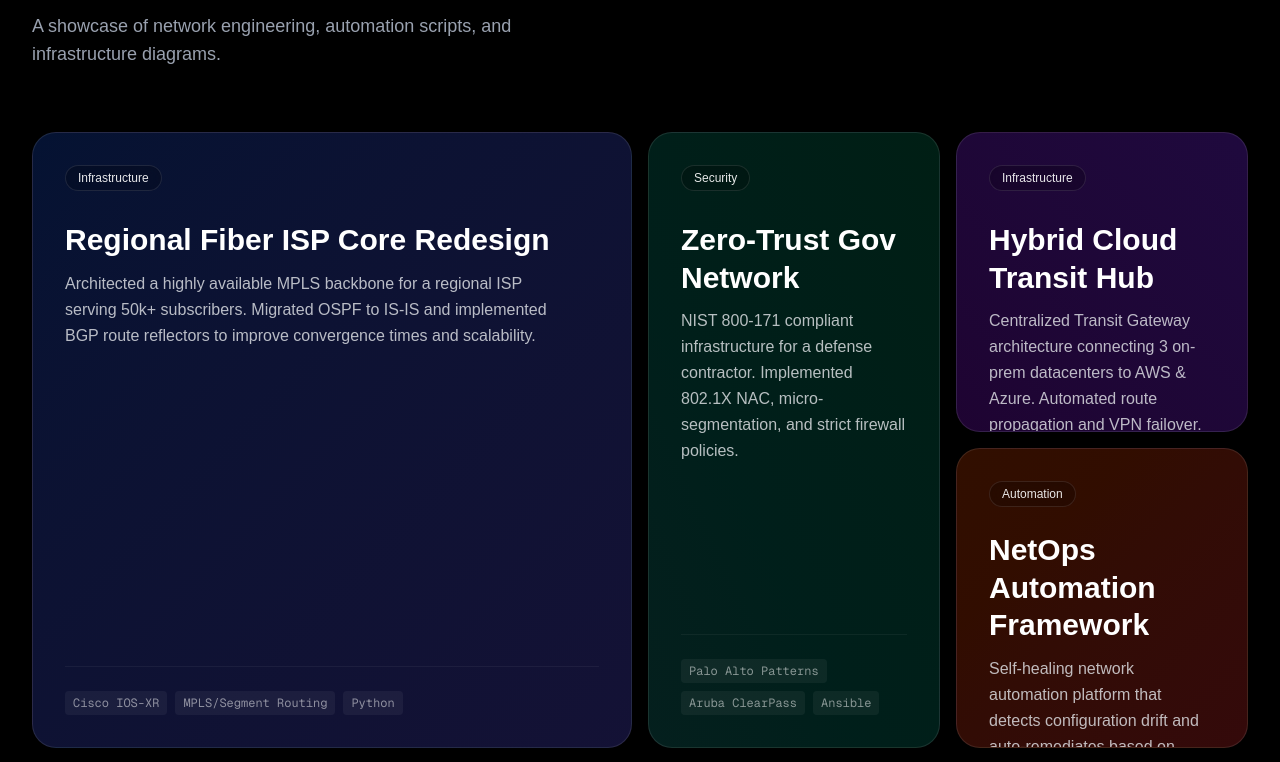
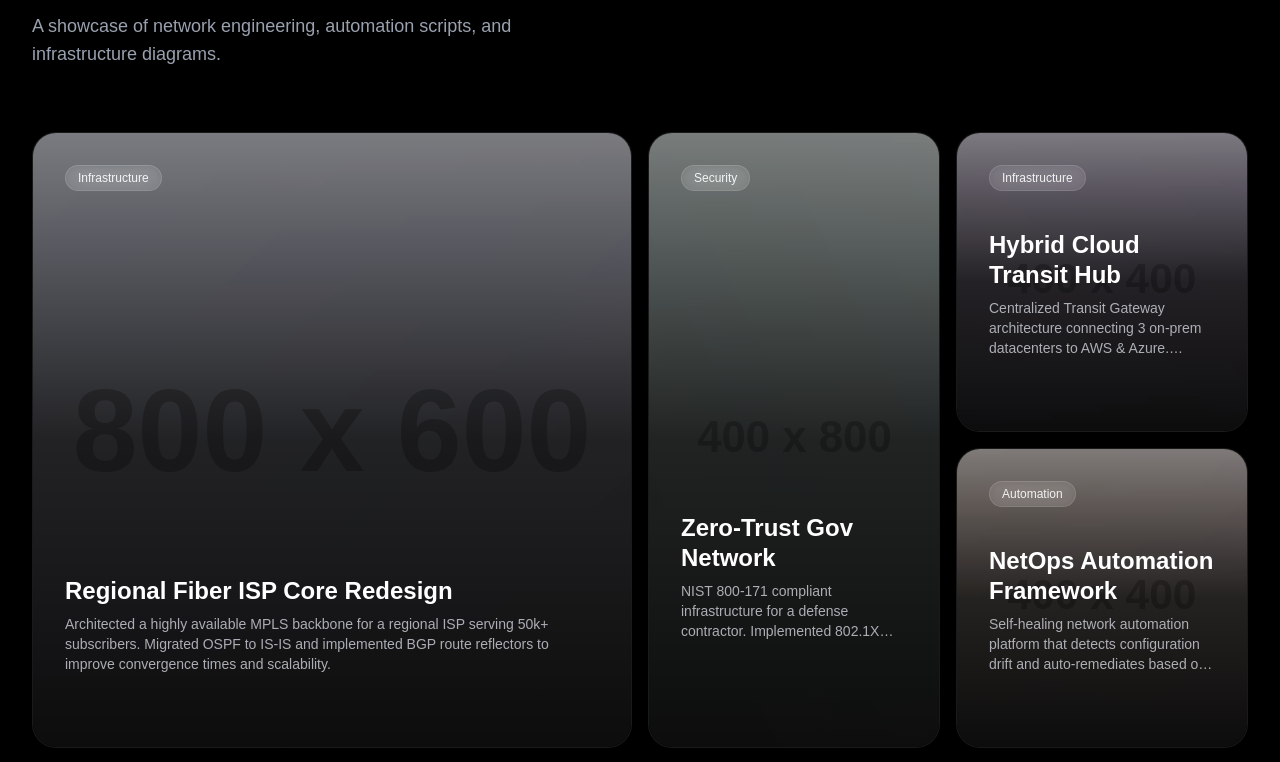
Before and after one commit to AIKUSAN/portfolio, a Next.js app: page / in a window 1280 px wide. Shown: the part 940-1702 px from the top of the page. Built offline with nearby package versions, Linux system fonts and the light colour scheme.

Commit message:
Enhance projects grid with images, animations (framer-motion) and better colors

```diff
--- a/package.json
+++ b/package.json
@@ -9,10 +9,13 @@
     "lint": "eslint"
   },
   "dependencies": {
+    "clsx": "^2.1.1",
+    "framer-motion": "^12.29.2",
     "lucide-react": "^0.563.0",
     "next": "16.1.4",
     "react": "19.2.3",
-    "react-dom": "19.2.3"
+    "react-dom": "19.2.3",
+    "tailwind-merge": "^3.4.0"
   },
   "devDependencies": {
     "@tailwindcss/postcss": "^4",
--- a/src/app/page.tsx
+++ b/src/app/page.tsx
@@ -92,8 +92,8 @@ export default function Home() {
 
           {/* Bento Grid Layout */}
           <div className="grid grid-cols-1 md:grid-cols-4 gap-4 auto-rows-[300px] grid-flow-row-dense">
-            {projects.map((project) => (
-              <ProjectTile key={project.id} project={project} />
+            {projects.map((project, index) => (
+              <ProjectTile key={project.id} project={project} index={index} />
             ))}
           </div>
 
--- a/src/components/ui/ProjectTile.tsx
+++ b/src/components/ui/ProjectTile.tsx
@@ -1,67 +1,84 @@
-import Link from 'next/link';
-import { Github, ExternalLink } from 'lucide-react';
-import { Project } from '@/data/projects';
+"use client";
+
+import { motion } from "framer-motion";
+import Image from "next/image";
+import { Github, ExternalLink, ArrowUpRight } from "lucide-react";
+import { Project } from "@/data/projects";
 
 interface ProjectTileProps {
   project: Project;
+  index: number;
 }
 
-export default function ProjectTile({ project }: ProjectTileProps) {
+export default function ProjectTile({ project, index }: ProjectTileProps) {
   return (
-    <div
-      className={`group relative overflow-hidden rounded-3xl border border-white/10 p-6 md:p-8 flex flex-col justify-between transition-all duration-300 hover:border-white/20 hover:scale-[1.01] hover:shadow-2xl hover:shadow-blue-500/10 ${project.span || 'col-span-1 row-span-1'} ${project.imageClass}`}
+    <motion.div
+      initial={{ opacity: 0, y: 20 }}
+      whileInView={{ opacity: 1, y: 0 }}
+      viewport={{ once: true, margin: "-50px" }}
+      transition={{ duration: 0.5, delay: index * 0.1 }}
+      className={`group relative overflow-hidden rounded-3xl border border-white/10 bg-black/40 backdrop-blur-sm ${project.span || 'col-span-1 row-span-1'}`}
     >
-      {/* Abstract Background/Decorations can be added here */}
+      {/* Background Image with Overlay */}
+      <div className="absolute inset-0 z-0">
+        <Image
+          src={project.image}
+          alt={project.title}
+          fill
+          className="object-cover opacity-60 transition-transform duration-700 group-hover:scale-110 group-hover:opacity-40"
+          sizes="(max-width: 768px) 100vw, (max-width: 1200px) 50vw, 33vw"
+        />
+        <div className={`absolute inset-0 bg-gradient-to-t from-black via-black/80 to-transparent opacity-90 transition-opacity duration-300 group-hover:opacity-80`} />
 
-      {/* Content Top */}
-      <div className="relative z-10">
-        <div className="flex justify-between items-start mb-6">
-          <span className="inline-flex items-center px-3 py-1 rounded-full text-xs font-medium bg-black/20 text-white/90 border border-white/10 backdrop-blur-md shadow-inner">
+        {/* Color Accent Overlay based on category */}
+        <div className={`absolute inset-0 opacity-20 mix-blend-overlay ${project.imageClass}`} />
+      </div>
+
+      <div className="relative z-10 flex h-full flex-col justify-between p-6 md:p-8">
+        <div className="flex justify-between items-start">
+           <span className="inline-flex items-center px-3 py-1 rounded-full text-xs font-medium bg-white/10 text-white/90 border border-white/10 backdrop-blur-md shadow-inner">
             {project.category}
           </span>
-          <div className="flex gap-2 transform translate-x-4 opacity-0 group-hover:translate-x-0 group-hover:opacity-100 transition-all duration-300">
+
+           {/* Quick Action Links on Hover */}
+           <div className="flex gap-2 translate-y-[-10px] opacity-0 transition-all duration-300 group-hover:translate-y-0 group-hover:opacity-100">
               {project.github && (
                 <a
                   href={project.github}
                   target="_blank"
                   rel="noopener noreferrer"
-                className="p-2 bg-black/40 rounded-full hover:bg-white/20 text-white transition-colors backdrop-blur-sm"
+                  className="rounded-full bg-white/10 p-2 text-white hover:bg-white/20 backdrop-blur-sm"
                 >
-                <Github className="w-4 h-4" />
-              </a>
-            )}
-            {project.link && (
-              <a
-                href={project.link}
-                target="_blank"
-                rel="noopener noreferrer"
-                className="p-2 bg-black/40 rounded-full hover:bg-white/20 text-white transition-colors backdrop-blur-sm"
-              >
-                <ExternalLink className="w-4 h-4" />
+                  <Github className="h-4 w-4" />
                 </a>
               )}
            </div>
         </div>
 
-        <h3 className="text-2xl md:text-3xl font-bold text-white mb-3 leading-tight group-hover:text-blue-100 transition-colors">
+        <div className="mt-auto">
+          <div className="mb-4 transform transition-all duration-300 group-hover:-translate-y-2">
+            <h3 className="text-2xl font-bold text-white mb-2 leading-tight group-hover:text-blue-200 transition-colors">
               {project.title}
             </h3>
-
-        <p className="text-gray-200/80 text-sm md:text-base leading-relaxed max-w-lg">
+            <p className="text-gray-300/80 text-sm line-clamp-3 group-hover:line-clamp-none group-hover:text-gray-200 transition-all">
               {project.description}
             </p>
           </div>
 
-      {/* Content Bottom */}
-      <div className="relative z-10 mt-8 pt-6 border-t border-white/5">
-        <div className="flex flex-wrap gap-2">
+          <div className="flex flex-wrap gap-2 transform translate-y-4 opacity-0 transition-all duration-300 group-hover:translate-y-0 group-hover:opacity-100">
             {project.tech.map((t) => (
-            <span key={t} className="text-xs font-mono text-white/50 bg-white/5 px-2 py-1 rounded hover:bg-white/10 transition-colors cursor-default">
+              <span key={t} className="text-[10px] uppercase font-bold tracking-wider text-white/70 bg-white/5 px-2 py-1 rounded border border-white/5">
                 {t}
               </span>
             ))}
           </div>
         </div>
       </div>
+
+      {/* Decorative Corner */}
+      <div className="absolute top-0 right-0 p-4 opacity-0 transition-opacity duration-300 group-hover:opacity-100">
+        <ArrowUpRight className="text-white/30 w-6 h-6" />
+      </div>
+    </motion.div>
   );
 }
--- a/src/data/projects.ts
+++ b/src/data/projects.ts
@@ -8,6 +8,7 @@ export interface Project {
   category: "Infrastructure" | "Automation" | "Security";
   imageClass: string; // CSS class for background color/gradient placeholder
   span: string; // CSS class for grid span
+  image: string;
 }
 
 export const projects: Project[] = [
@@ -19,6 +20,7 @@ export const projects: Project[] = [
     category: "Infrastructure",
     imageClass: "bg-gradient-to-br from-blue-600/20 to-indigo-900/40 border-blue-500/30",
     span: "md:col-span-2 md:row-span-2",
+    image: "https://placehold.co/800x600/1e1b4b/3b82f6?text=MPLS+Core+Architecture",
     github: "https://github.com/AIKUSAN/regional-fiber-isp"
   },
   {
@@ -29,6 +31,7 @@ export const projects: Project[] = [
     category: "Security",
     imageClass: "bg-gradient-to-bl from-emerald-600/20 to-teal-900/40 border-emerald-500/30",
     span: "md:col-span-1 md:row-span-2",
+    image: "https://placehold.co/400x800/022c22/10b981?text=Zero+Trust+Security",
     github: "https://github.com/AIKUSAN/government-contractor-network"
   },
   {
@@ -39,6 +42,7 @@ export const projects: Project[] = [
     category: "Infrastructure",
     imageClass: "bg-gradient-to-tr from-purple-600/20 to-violet-900/40 border-purple-500/30",
     span: "md:col-span-1 md:row-span-1",
+    image: "https://placehold.co/400x400/3b0764/a855f7?text=Hybrid+Cloud",
     github: "https://github.com/AIKUSAN/network-infrastructure-diagrams"
   },
   {
@@ -49,6 +53,7 @@ export const projects: Project[] = [
     category: "Automation",
     imageClass: "bg-gradient-to-br from-orange-600/20 to-red-900/40 border-orange-500/30",
     span: "md:col-span-1 md:row-span-1",
+    image: "https://placehold.co/400x400/431407/f97316?text=Automation+Ops",
   },
   {
     id: "global-dns",
@@ -58,5 +63,6 @@ export const projects: Project[] = [
     category: "Infrastructure",
     imageClass: "bg-gradient-to-r from-cyan-600/20 to-blue-900/40 border-cyan-500/30",
     span: "md:col-span-1 md:row-span-1",
+    image: "https://placehold.co/400x400/083344/06b6d4?text=Global+Traffic",
   }
 ];
```
Also changed, not shown: 1 other file (tests, documents, lock files or other folders). Lines whose indentation alone changed are shown as unchanged.
